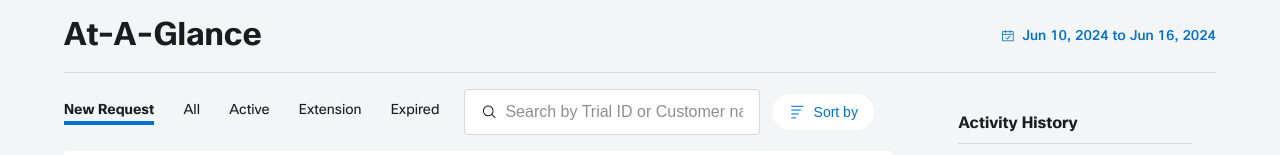
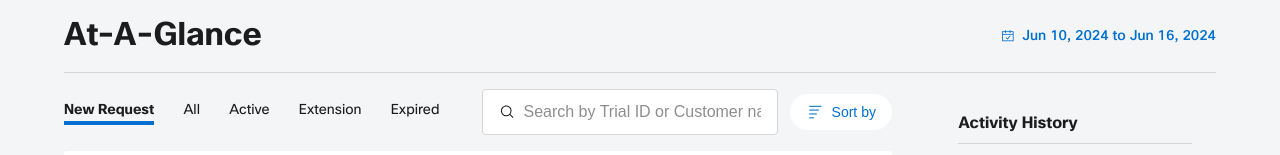
Before and after one commit to ShakirCopancs/Trail-Order-Html, a plain HTML site: page index.html in a window 1280 px wide. Shown: the top 155 px of the page. Drawn offline with nearby package versions, Linux system fonts and the light colour scheme; files whose address does not match are found by name.

Commit message:
Added minor changes

```diff
--- a/index.html
+++ b/index.html
@@ -124,7 +124,7 @@
   <input class="cs-tabs-radio" id="active" name="group" type="radio">
   <input class="cs-tabs-radio" id="extension" name="group" type="radio">
   <input class="cs-tabs-radio" id="expired" name="group" type="radio">
-  <div class="cs-tabs-conatiner">
+  <div class="cs-tabs-conatiner justify-between">
  <div>
     <label class="cs-tab" id="tab-new" for="new">New Request</label>
     <label class="cs-tab" id="tab-all" for="all">All</label>
```
